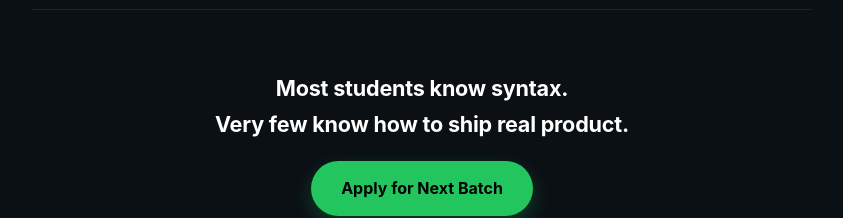
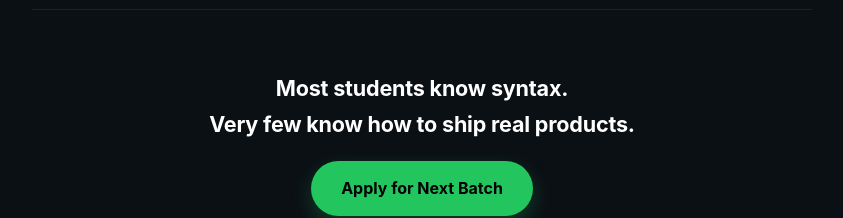
Before and after one commit to srivarsangit01/it-nanbargal-website, a plain HTML site: page internship.html in a window 1280 px wide. Shown: the part 2151-2369 px from the top of the page, without its empty margins (218-1061 px from the left). Drawn offline with Linux system fonts and the light colour scheme.

Commit message:
Update internship.html

```diff
--- a/internship.html
+++ b/internship.html
@@ -301,7 +301,7 @@
         <div class="bottom">
           <h2>
             Most students know syntax.<br />
-            Very few know how to ship real product.
+            Very few know how to ship real products.
           </h2>
 
           <a
```
